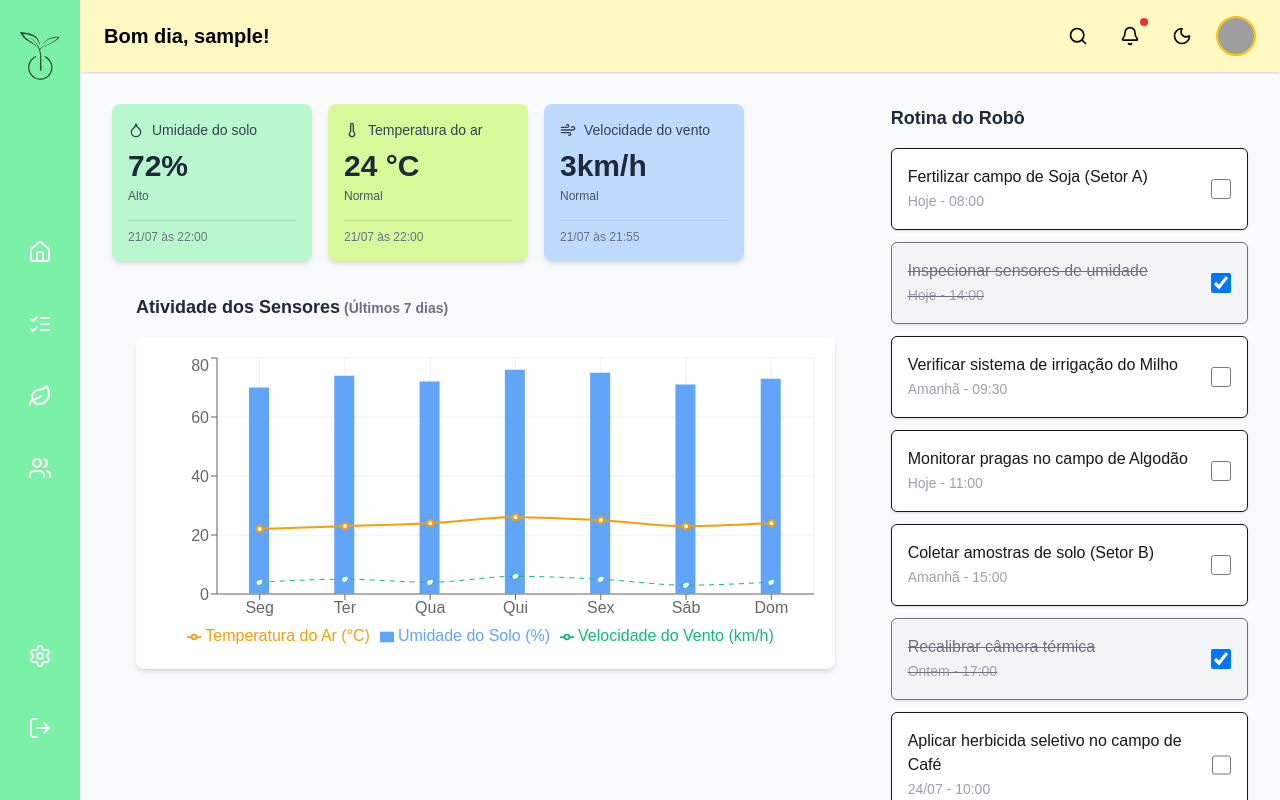
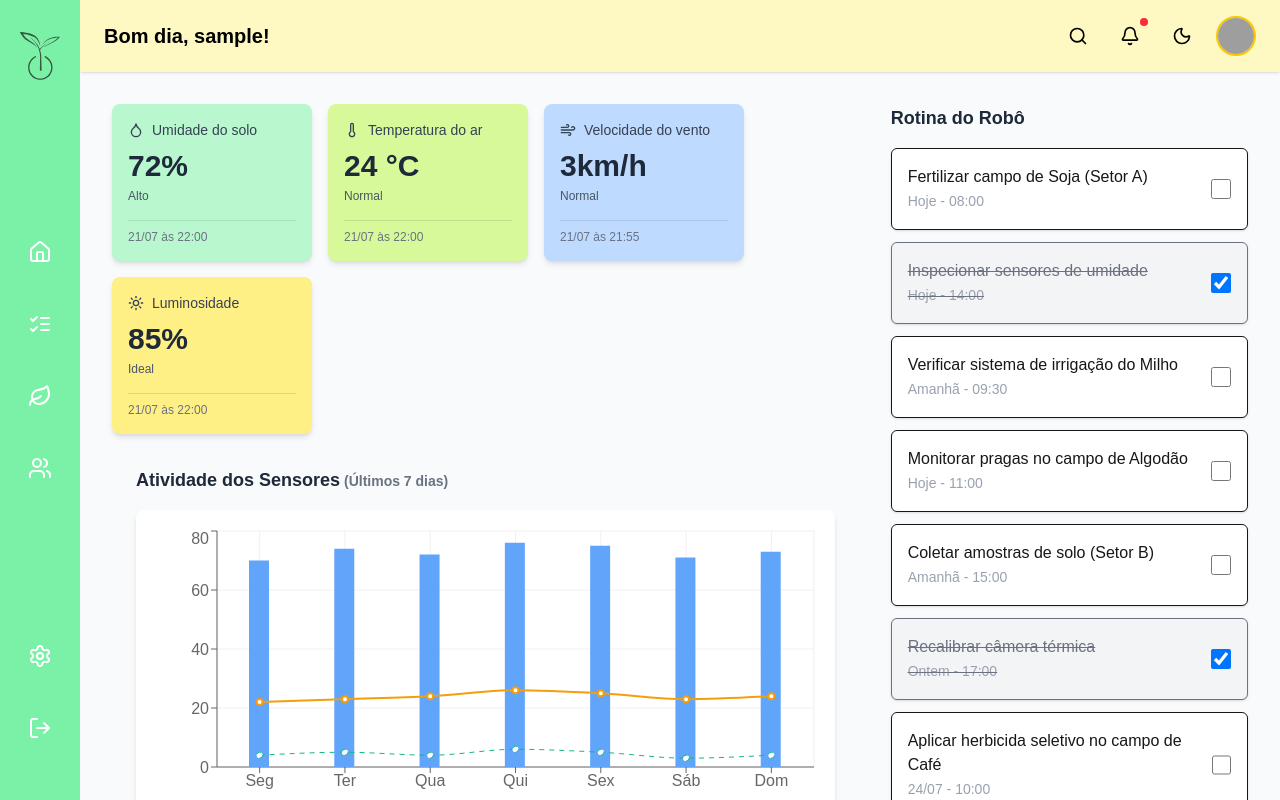
Before and after one commit to leomatiazzz/ProjetinDoCid, a Next.js app: page / in a window 1280 px wide. Shown: the top 800 px of the page. Built offline with nearby package versions, Linux system fonts and the light colour scheme; sample sign-in values are in the browser's storage; grey boxes are pictures that could not be loaded.

Commit message:
fix: Adicionando card de luminosidade

```diff
--- a/src/components/StatusCards.tsx
+++ b/src/components/StatusCards.tsx
@@ -1,9 +1,11 @@
 // Localização: src/components/StatusCards.tsx (ATUALIZADO)
 
 "use client";
-import { Droplet, Thermometer, Wind } from "lucide-react";
+// 1. Importe o ícone 'Sun' para a luminosidade
+import { Droplet, Thermometer, Wind, Sun } from "lucide-react";
 import React from "react";
 
+// A interface do componente não precisa de mudanças
 interface StatusCardProps {
   icon: React.ReactNode;
   title: string;
@@ -21,6 +23,7 @@ function StatusCard({
   bgColor,
   timestamp,
 }: StatusCardProps) {
+  // ... (o código interno do StatusCard continua o mesmo)
   return (
     <div
       className={`flex flex-col gap-1 p-4 rounded-lg shadow-md w-full max-w-[200px] ${bgColor}`}
@@ -32,7 +35,6 @@ function StatusCard({
       <div className="text-3xl font-bold text-gray-800 mt-1">{value}</div>
       <div className="text-xs text-gray-600">{status}</div>
 
-      {/* CORRIGIDO: Removida a legenda "Última coleta:" */}
       <div className="mt-3 pt-2 border-t border-black/10 text-xs text-gray-500">
         <span>{timestamp}</span>
       </div>
@@ -67,6 +69,15 @@ export function StatusCards() {
         bgColor="bg-blue-200"
         timestamp="21/07 às 21:55"
       />
+      {/* 2. Adicione o novo Card de Luminosidade aqui */}
+      <StatusCard
+        icon={<Sun size={16} />}
+        title="Luminosidade"
+        value="85%"
+        status="Ideal"
+        bgColor="bg-yellow-200"
+        timestamp="21/07 às 22:00"
+      />
     </section>
   );
 }
```
